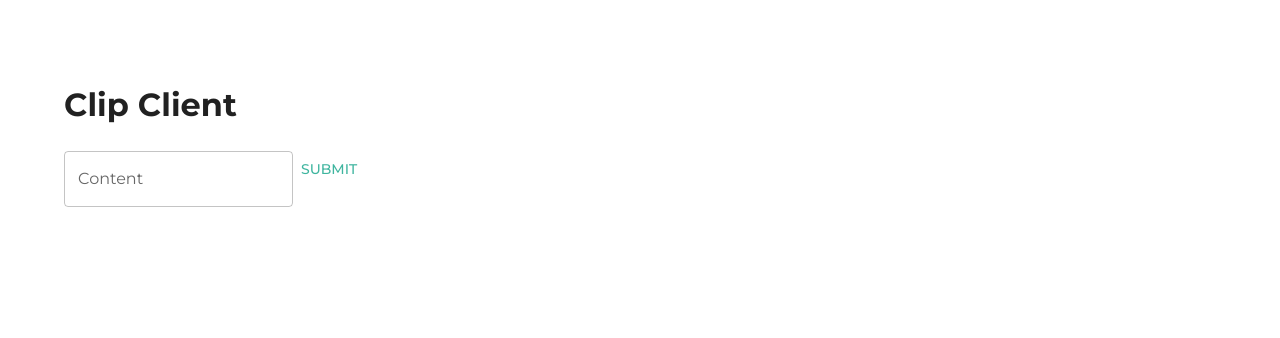
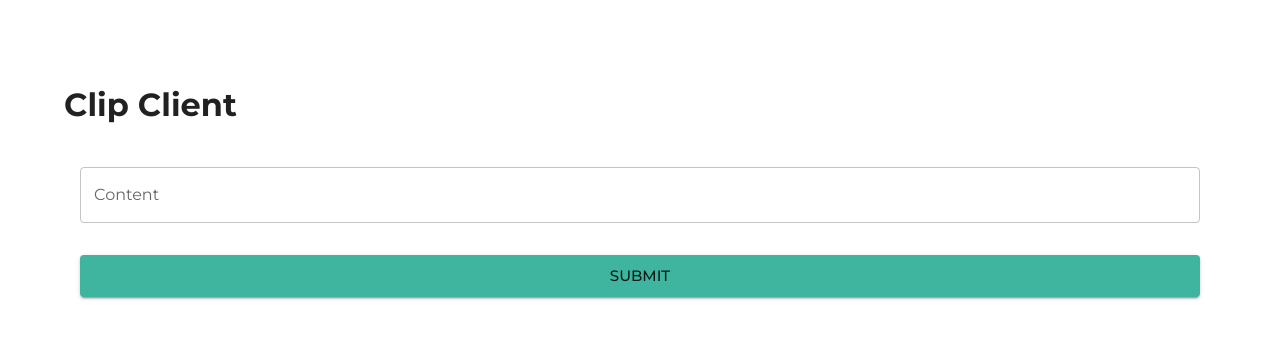
Before and after one commit to ThanMatt/clip-client, a React (Vite) app: page / in a window 1280 px wide. Shown: the top 338 px of the page. Built offline with nearby package versions, Linux system fonts and the light colour scheme.

Commit message:
Updated UI. Fixed validation whitespace trimming

```diff
--- a/src/App.tsx
+++ b/src/App.tsx
@@ -1,5 +1,12 @@
 import { useEffect, useState } from "react";
-import { Box, Button, Container, Snackbar, TextField } from "@mui/material";
+import {
+  Box,
+  Button,
+  Container,
+  FormControl,
+  Snackbar,
+  TextField,
+} from "@mui/material";
 import axios, { isAxiosError } from "axios";
 import { useForm } from "react-hook-form";
 import * as zod from "zod";
@@ -14,13 +21,15 @@ type FormData = zod.infer<typeof schema>;
 
 function App() {
   const [success, setSuccess] = useState(false);
-  const [error, setError] = useState<string>("");
+  const [loading, setLoading] = useState(false);
 
   const {
     register,
     formState: { errors, isSubmitSuccessful },
     handleSubmit,
+    setError,
     reset,
+    clearErrors,
   } = useForm<FormData>({
     resolver: zodResolver(schema),
   });
@@ -32,7 +41,7 @@ function App() {
   }, [isSubmitSuccessful, reset]);
 
   const onSubmit = async (values: FormData) => {
-    setError("");
+    setLoading(true);
     setSuccess(false);
     console.log("value: ", values.content);
 
@@ -50,15 +59,20 @@ function App() {
       );
 
       setSuccess(true);
+      setLoading(false);
     } catch (error) {
       console.error(error);
+      let message = "There was an error";
       if (isAxiosError(error)) {
-        setError(
-          error?.response ? error.response.data.message : "There was an error"
-        );
-      } else {
-        setError("There was an error");
+        message = error?.response
+          ? error.response.data.message
+          : "There was an error";
       }
+
+      setError("root", {
+        message,
+      });
+      setLoading(false);
     }
   };
   return (
@@ -67,6 +81,8 @@ function App() {
         <h1>Clip Client</h1>
       </Box>
       <form onSubmit={handleSubmit(onSubmit)}>
+        <Box display="flex" flexDirection="column">
+          <FormControl sx={{ m: 2 }}>
             <TextField
               label="Content"
               helperText={errors.content?.message}
@@ -74,7 +90,18 @@ function App() {
               multiline
               {...register("content")}
             />
-        <Button type="submit">Submit</Button>
+          </FormControl>
+          <FormControl sx={{ m: 2 }}>
+            <Button
+              type="submit"
+              disabled={loading}
+              variant={loading ? "outlined" : "contained"}
+              size="large"
+            >
+              Submit
+            </Button>
+          </FormControl>
+        </Box>
       </form>
       <Snackbar
         open={success}
@@ -83,10 +110,10 @@ function App() {
         message="Content sent to your phone successfully!"
       />
       <Snackbar
-        open={!!error}
+        open={!!errors.root}
         autoHideDuration={6000}
-        onClose={() => setError("")}
-        message={error}
+        onClose={() => clearErrors("root")}
+        message={errors.root?.message}
       />
     </Container>
   );
```
Lines whose indentation alone changed are shown as unchanged.
